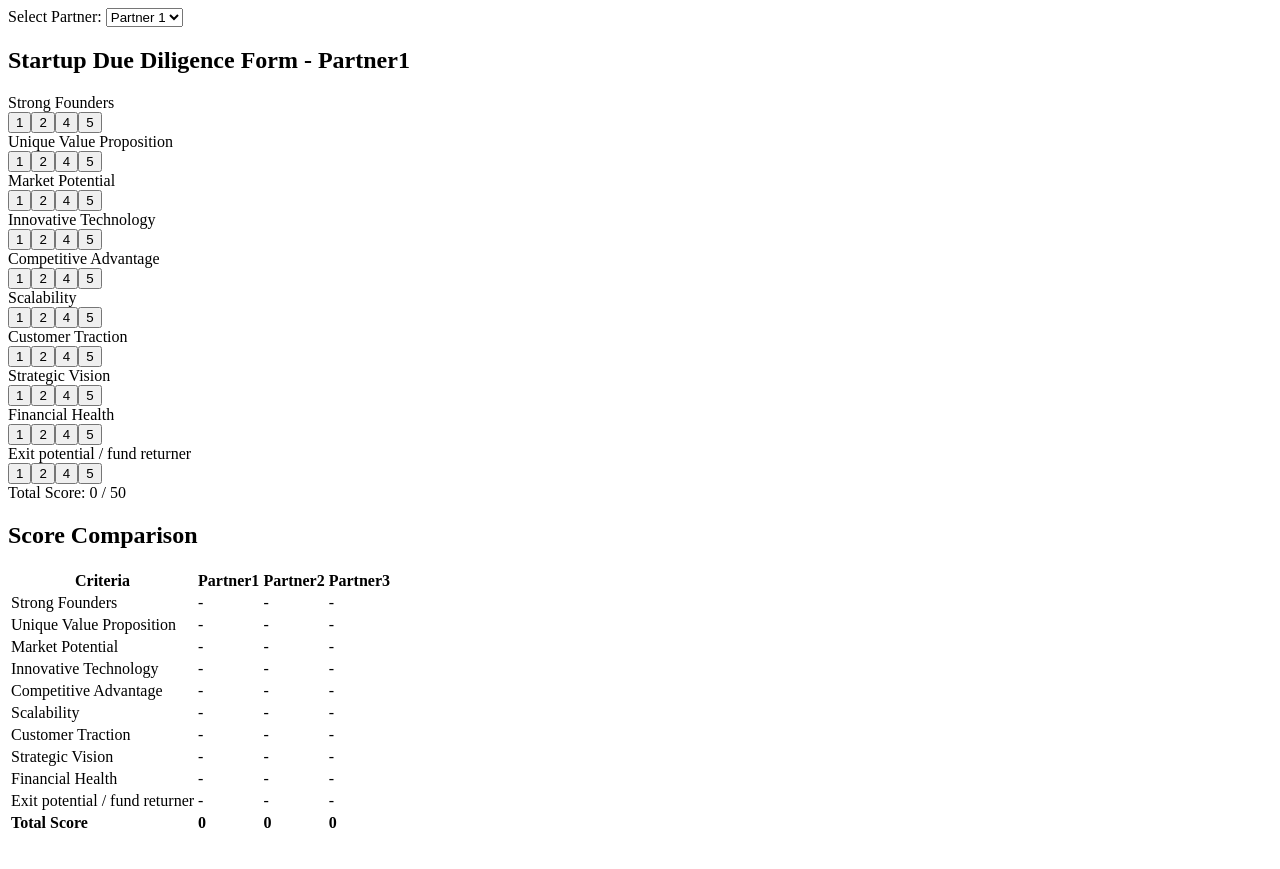
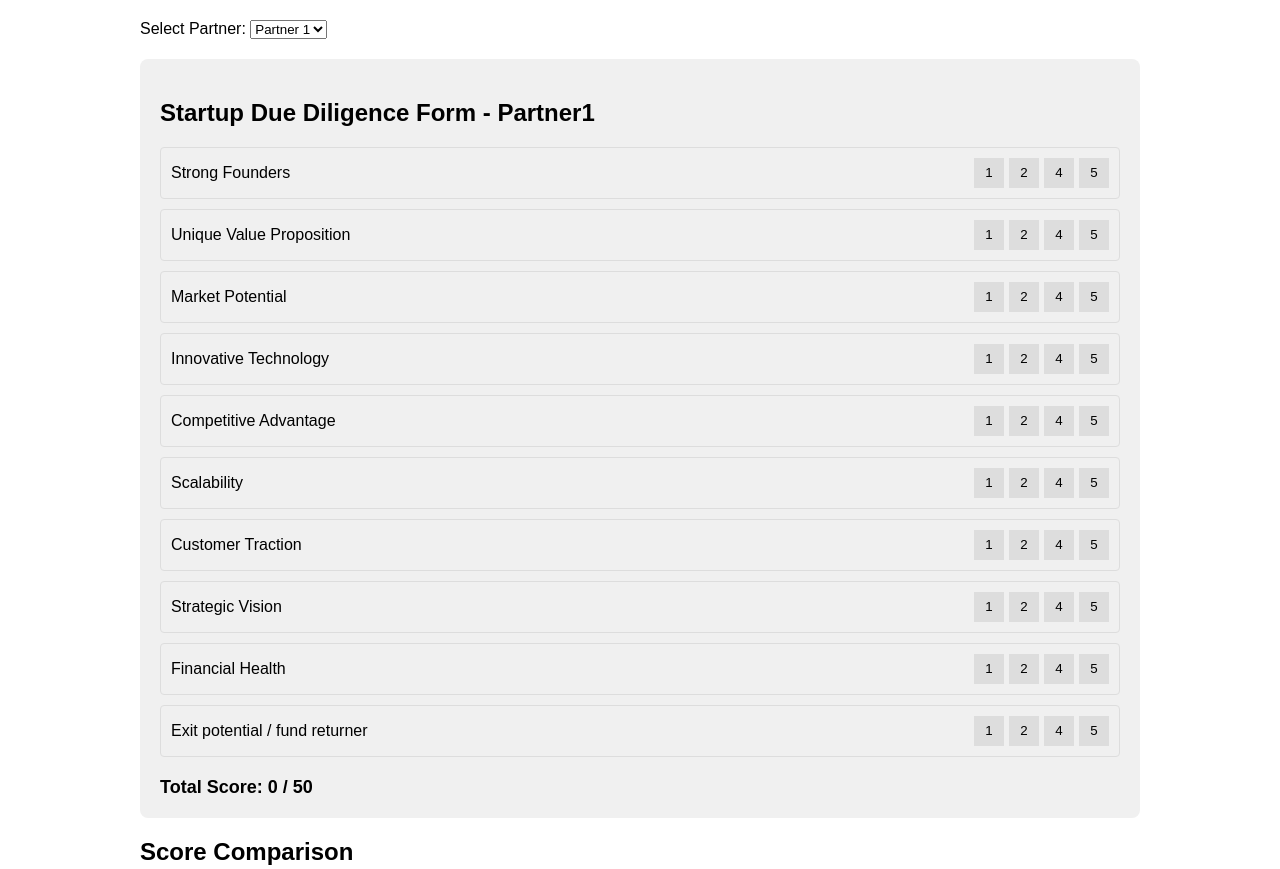
Before and after one commit to TraceCohenTech/dodiligencescoring, a plain HTML site: page Index.html in a window 1280 px wide. Shown: the top 869 px of the page. Before the commit the page ends 843 px from the top, so only its background shows below. Drawn offline with nearby package versions, Linux system fonts and the light colour scheme.

Commit message:
Index.html

```diff
--- a/Index.html
+++ b/Index.html
@@ -8,7 +8,66 @@
     <script src="https://unpkg.com/react-dom@17/umd/react-dom.development.js"></script>
     <script src="https://unpkg.com/babel-standalone@6/babel.min.js"></script>
     <style>
-        /* ... (previous styles remain unchanged) ... */
+        body {
+            font-family: Arial, sans-serif;
+            max-width: 1000px;
+            margin: 0 auto;
+            padding: 20px;
+        }
+        .due-diligence-form {
+            background-color: #f0f0f0;
+            padding: 20px;
+            border-radius: 8px;
+            margin-bottom: 20px;
+        }
+        .criteria-row {
+            display: flex;
+            justify-content: space-between;
+            align-items: center;
+            margin-bottom: 10px;
+            border: 1px solid #ddd;
+            padding: 10px;
+            border-radius: 4px;
+        }
+        .criteria-label {
+            flex: 1;
+            margin-right: 10px;
+        }
+        .score-buttons {
+            display: flex;
+            gap: 5px;
+        }
+        button {
+            width: 30px;
+            height: 30px;
+            border: none;
+            background-color: #ddd;
+            cursor: pointer;
+        }
+        button.selected {
+            background-color: #4CAF50;
+            color: white;
+        }
+        .total-score {
+            margin-top: 20px;
+            font-size: 18px;
+            font-weight: bold;
+        }
+        .partner-selector {
+            margin-bottom: 20px;
+        }
+        .comparison-table {
+            width: 100%;
+            border-collapse: collapse;
+        }
+        .comparison-table th, .comparison-table td {
+            border: 1px solid #ddd;
+            padding: 8px;
+            text-align: left;
+        }
+        .comparison-table th {
+            background-color: #f2f2f2;
+        }
     </style>
 </head>
 <body>
```
